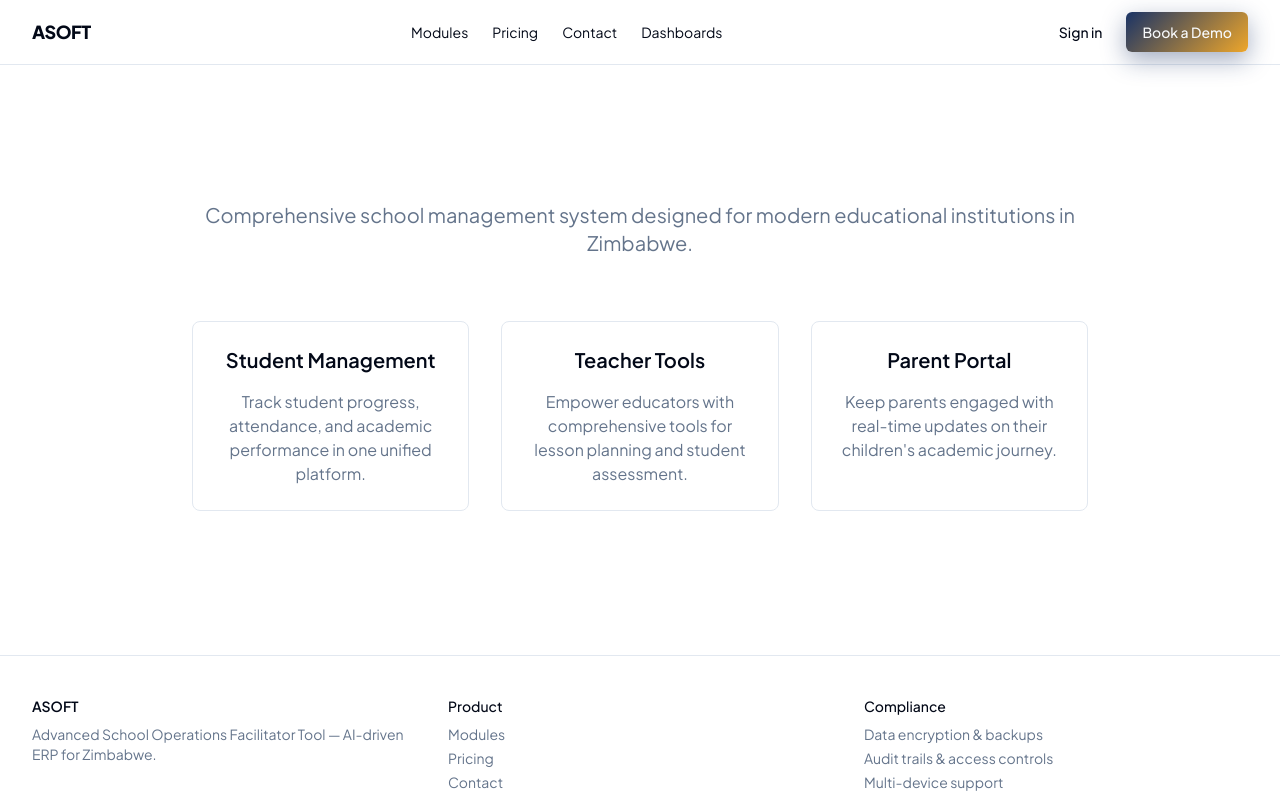
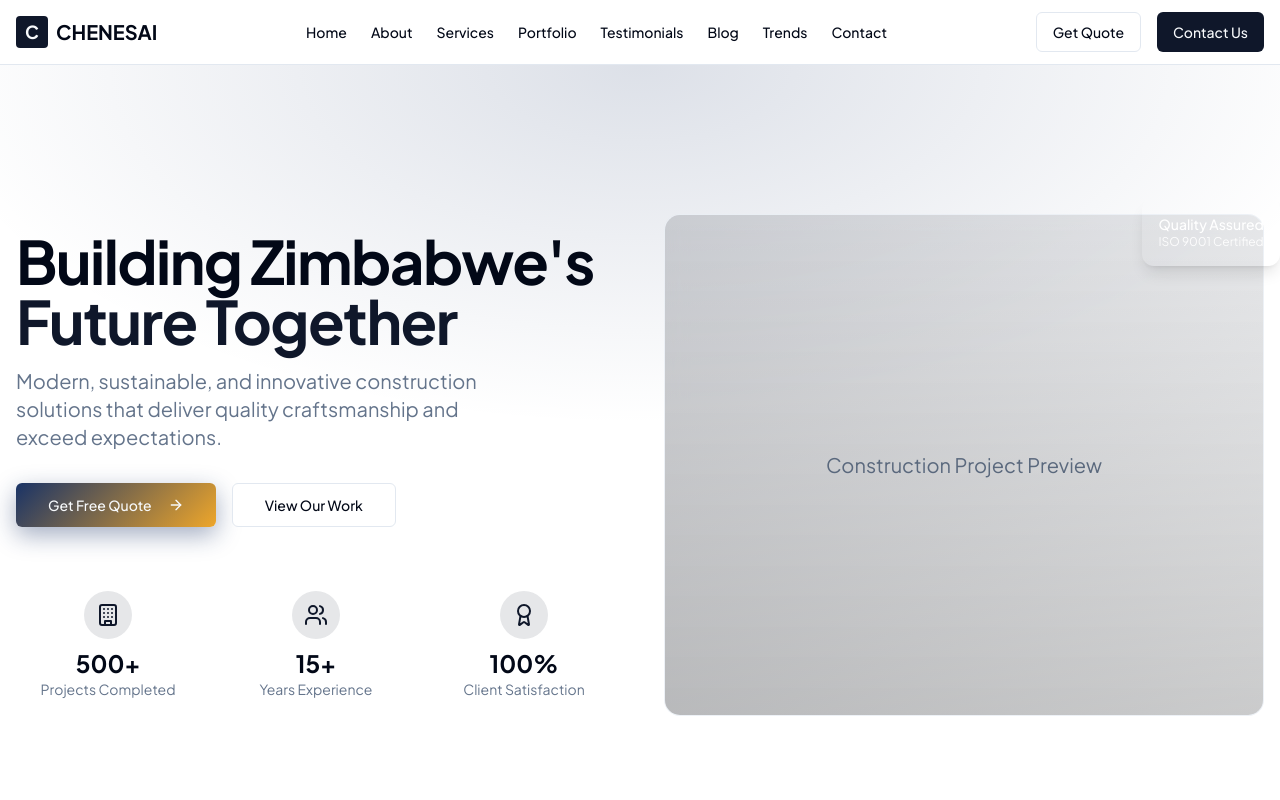
Before and after one commit to Vusani12/zed-shine-learning-hub, a React (Vite) app: page / in a window 1280 px wide. Shown: the top 800 px of the page. Built offline with nearby package versions, Linux system fonts and the light colour scheme.

Commit message:
Refine project purpose
The project is a website for "Chenesai", not a school ERP system. Adjust project branding and content accordingly.

```diff
--- a/src/pages/Index.tsx
+++ b/src/pages/Index.tsx
@@ -1,35 +1,17 @@
-import SiteHeader from "@/components/layout/SiteHeader";
-import SiteFooter from "@/components/layout/SiteFooter";
+import ConstructionHeader from "@/components/layout/ConstructionHeader";
+import ConstructionFooter from "@/components/layout/ConstructionFooter";
+import ConstructionHero from "@/components/sections/ConstructionHero";
+import ConstructionCTA from "@/components/sections/ConstructionCTA";
 
 const Index = () => {
   return (
     <div className="min-h-screen flex flex-col">
-      <SiteHeader />
-      <main className="flex-1 container mx-auto px-4 py-16">
-        <div className="text-center max-w-4xl mx-auto">
-          <h1 className="text-5xl font-bold bg-gradient-primary bg-clip-text text-transparent mb-6">
-            Zed Shine School Hub
-          </h1>
-          <p className="text-xl text-muted-foreground mb-8">
-            Comprehensive school management system designed for modern educational institutions in Zimbabwe.
-          </p>
-          <div className="grid md:grid-cols-3 gap-8 mt-16">
-            <div className="p-6 border rounded-lg">
-              <h3 className="text-xl font-semibold mb-4">Student Management</h3>
-              <p className="text-muted-foreground">Track student progress, attendance, and academic performance in one unified platform.</p>
-            </div>
-            <div className="p-6 border rounded-lg">
-              <h3 className="text-xl font-semibold mb-4">Teacher Tools</h3>
-              <p className="text-muted-foreground">Empower educators with comprehensive tools for lesson planning and student assessment.</p>
-            </div>
-            <div className="p-6 border rounded-lg">
-              <h3 className="text-xl font-semibold mb-4">Parent Portal</h3>
-              <p className="text-muted-foreground">Keep parents engaged with real-time updates on their children's academic journey.</p>
-            </div>
-          </div>
-        </div>
+      <ConstructionHeader />
+      <main className="flex-1">
+        <ConstructionHero />
+        <ConstructionCTA />
       </main>
-      <SiteFooter />
+      <ConstructionFooter />
     </div>
   );
 };
```
